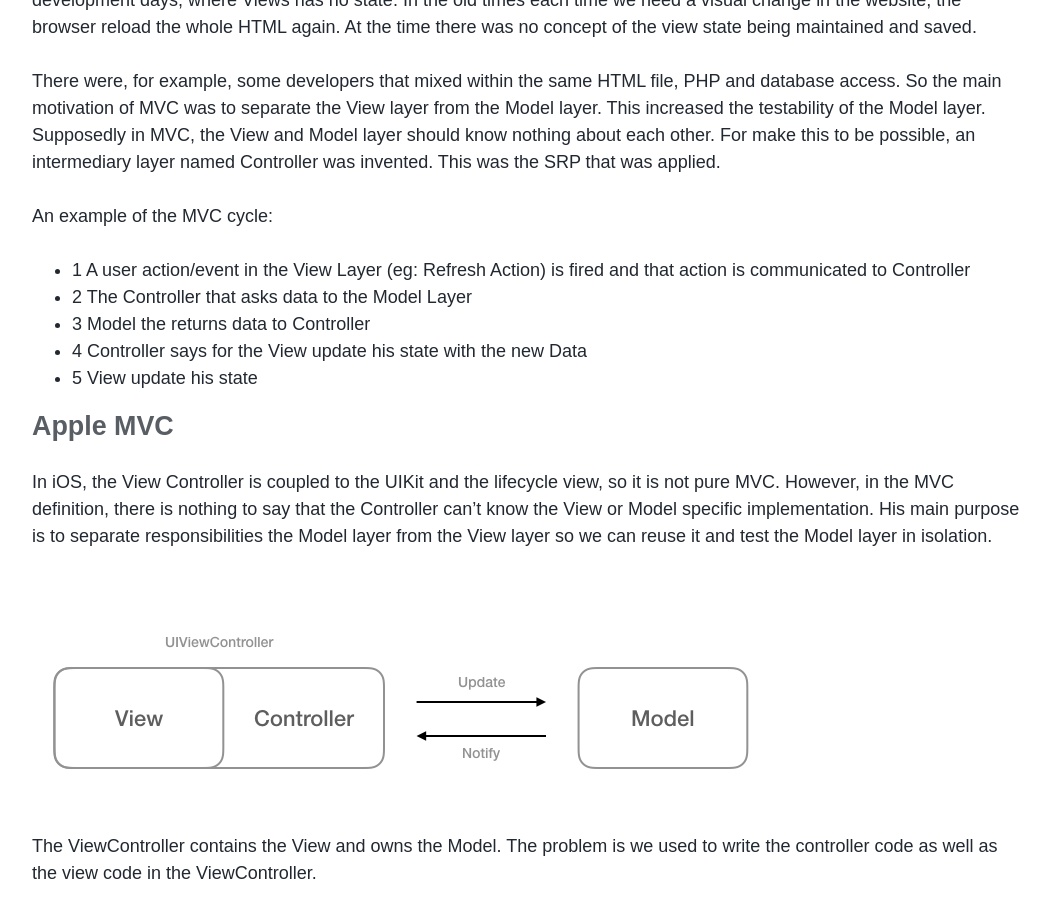
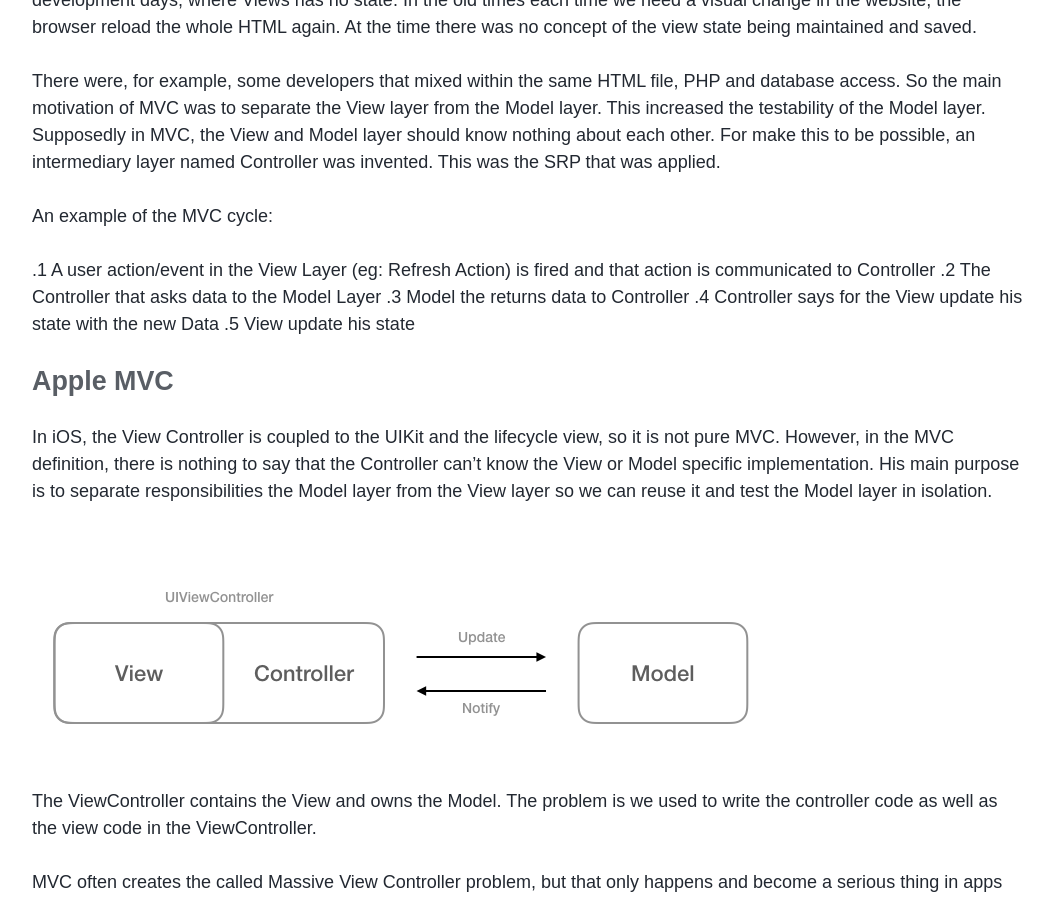
Before and after one commit to TiagoMJFlores/tiagomjflores.github.io, a Jekyll site: the page built from _posts/2018-09-15-chooseiOS Architecture2.md, in a window 1280 px wide and 900 px high, scrolled down 1571 px. Shown: the whole window, without its empty margins (40-1093 px from the left). Built offline with Jekyll 4.4.1, drawn with Linux system fonts in a browser that asks for light colours; comment, search, counter and statistics services are not loaded.

Commit message:
bullet style fix

```diff
--- a/_posts/2018-09-15-chooseiOS Architecture2.md
+++ b/_posts/2018-09-15-chooseiOS Architecture2.md
@@ -34,11 +34,11 @@
 
 An example of the MVC cycle:
 
-- 1 A user action/event in the View Layer (eg: Refresh Action) is fired and that action is communicated to Controller
-- 2 The Controller that asks data to the Model Layer
-- 3 Model the returns data to Controller
-- 4 Controller says for the View update his state with the new Data
-- 5 View update his state
+.1 A user action/event in the View Layer (eg: Refresh Action) is fired and that action is communicated to Controller
+.2 The Controller that asks data to the Model Layer
+.3 Model the returns data to Controller
+.4 Controller says for the View update his state with the new Data
+.5 View update his state
 
 ### Apple MVC
 
```
